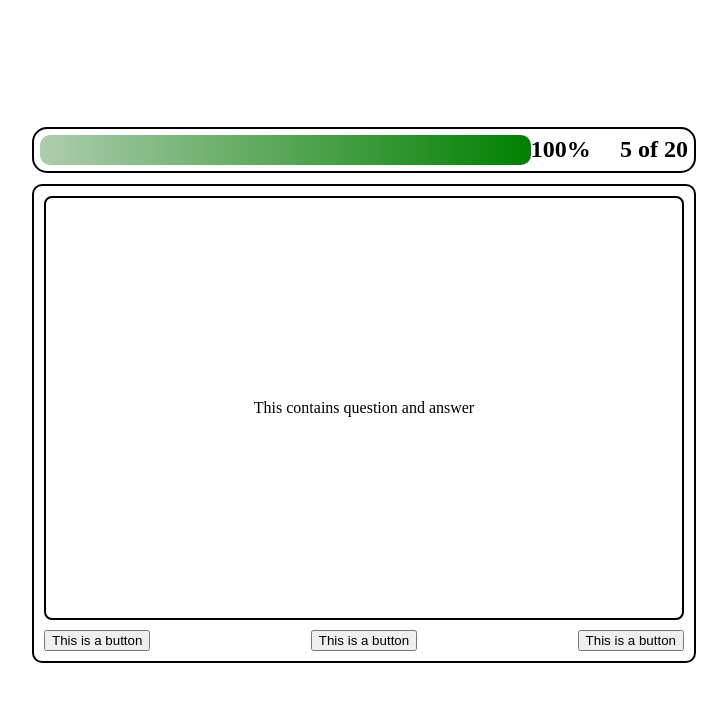
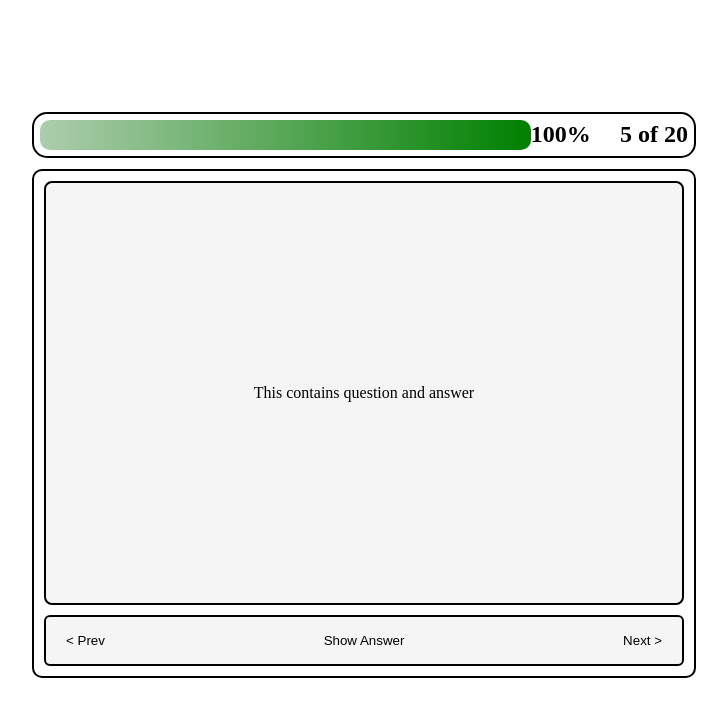
Before and after one commit to abhishekkgf999/Flash-Cards, a React (Vite) app: page / in a window 1280 px wide. Shown: the top 716 px of the page, without its empty margins (276-1003 px from the left). Built offline with nearby package versions, Linux system fonts and the light colour scheme.

Commit message:
Create button with label (#12)

```diff
--- a/src/components/Button/Button.css
+++ b/src/components/Button/Button.css
@@ -0,0 +1,18 @@
+.flashcard-button{
+    padding: 6px 10px;
+    border: 1px solid black;
+    border-radius: 6px;
+    background-color: transparent;
+    border: none;
+    cursor: pointer;
+    transition: transform 0.15s ease, box-shadow 0.15s ease;
+}
+
+.flashcard-button:hover{
+    font-weight: 700;
+}
+
+.flashcard-button:active{
+    transform: scale(1.08);
+    box-shadow: 0 0 10px 3px rgba(0, 120, 255, 0.6);
+}
--- a/src/components/Button/Button.jsx
+++ b/src/components/Button/Button.jsx
@@ -1,9 +1,10 @@
 import React from 'react'
+import './Button.css'
 
-const Button = () => {
+const Button = ({label}) => {
   return (
     <div>
-      <button>This is a button</button>
+      <button className='flashcard-button'>{label}</button>
     </div>
   )
 }
--- a/src/components/Card/Card.css
+++ b/src/components/Card/Card.css
@@ -24,10 +24,15 @@ body {
     border: 2px solid;
     border-radius: 8px;
     text-align: center;
+    background-color: #f5f5f5;
 }
 
 .button {
     display: flex;
     justify-content: space-between;
     margin-top: 10px;
+    background-color: #f5f5f5;
+    padding: 10px;
+    border-radius: 6px;
+    border: 2px solid black;
 }
--- a/src/components/Card/Card.jsx
+++ b/src/components/Card/Card.jsx
@@ -9,9 +9,9 @@ const Card = () => {
             <p>This contains question and answer</p>
         </div>
         <div className='button'>
-            <Button/>
-            <Button/>
-            <Button/>
+            <Button label = "< Prev"/>
+            <Button label = "Show Answer"/>
+            <Button label = "Next >"/>
         </div>
     </div>
   )
```
